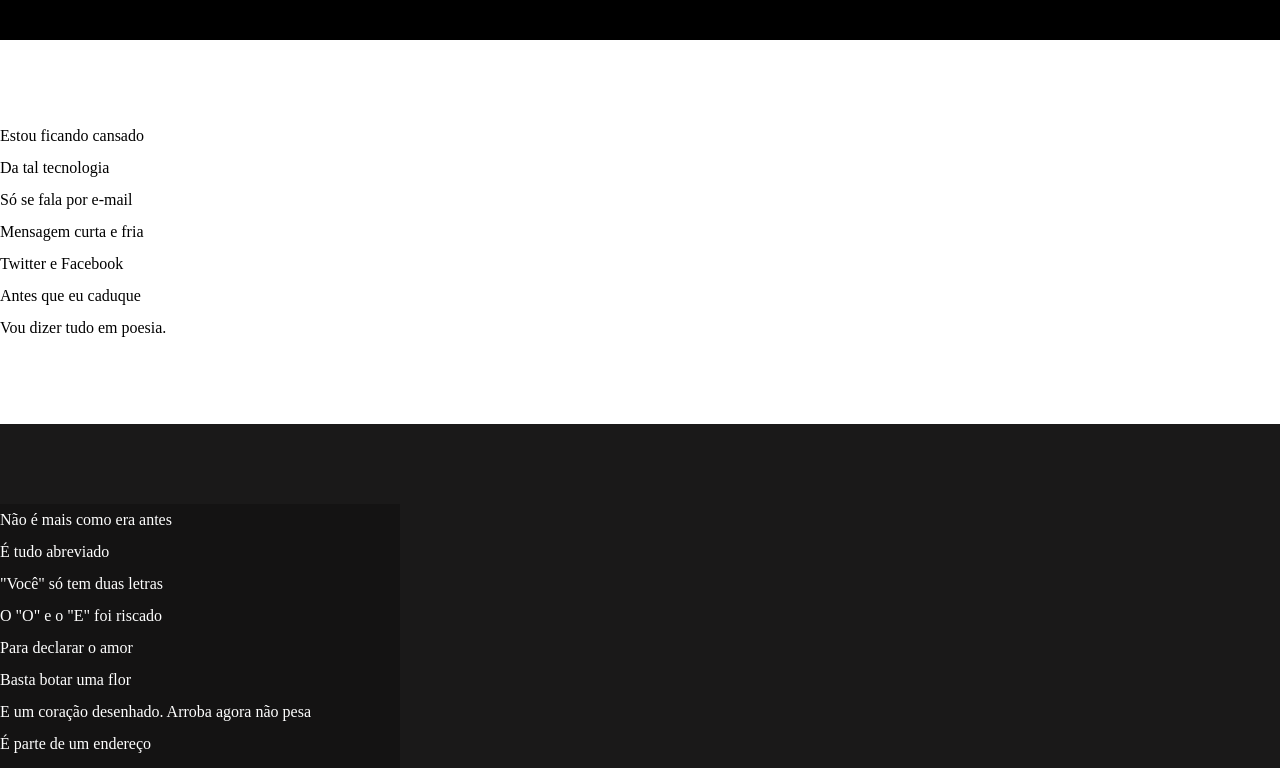
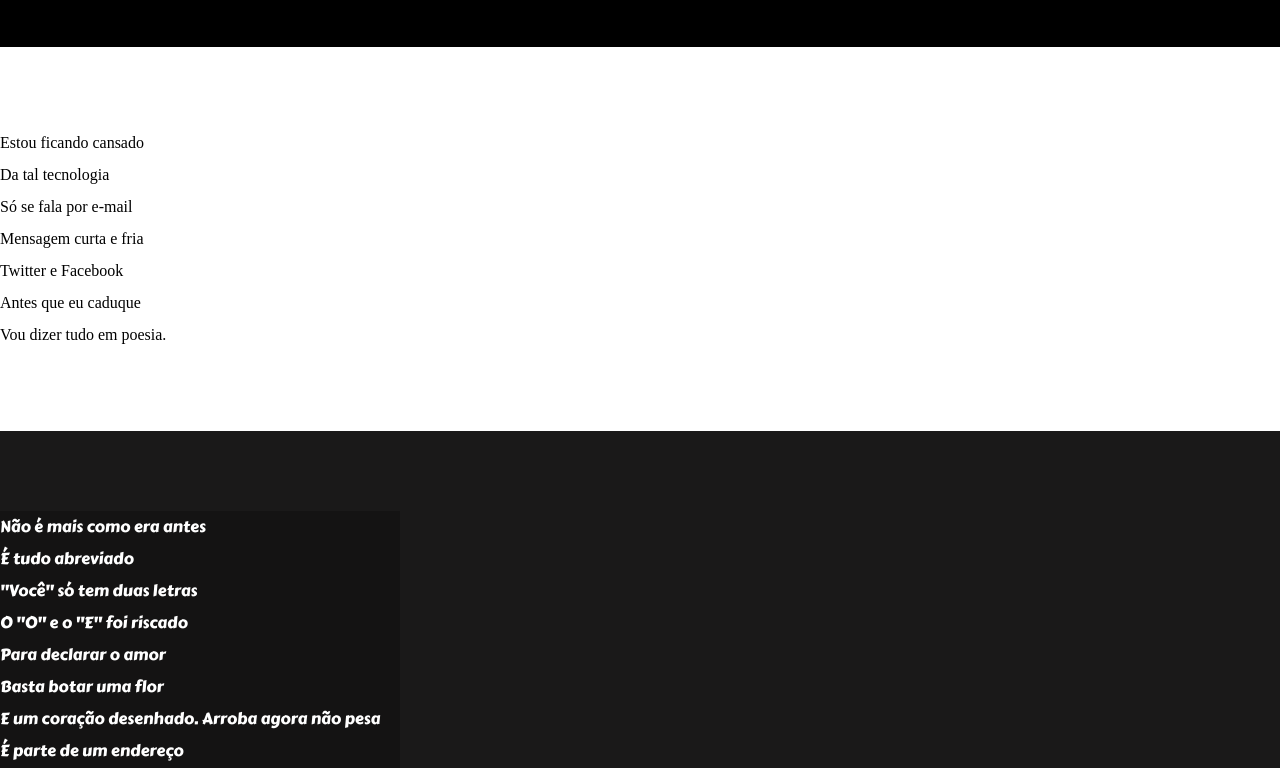
Before and after one commit to AllanAmorym/Aula-HTML5-CSS3, a plain HTML site: page desafios/d01/index.html in a window 1280 px wide. Shown: the part 115-883 px from the top of the page. Drawn offline with Linux system fonts and the light colour scheme.

Commit message:
coloquei as fontes

```diff
--- a/desafios/d01/estilo/style.css
+++ b/desafios/d01/estilo/style.css
@@ -1,8 +1,15 @@
 @charset "UTF-8";
+@import url('https://fonts.googleapis.com/css2?family=Fjalla+One&display=swap');
+@import url('https://fonts.googleapis.com/css2?family=Carter+One&display=swap');
 
 * {
     margin: 0px;
     padding: 0px;
+}
+
+:root{
+    --font01: "Fjalla One", sans-serif;
+    --font02: "Carter One", system-ui;
 }
 
 html, body{
@@ -19,6 +26,7 @@ header > h1{
     padding-top: 50px;
     color: white;
     font-variant: small-caps;
+
 
 }
 header > p{
@@ -64,3 +72,7 @@ footer{
 footer > p{
     color: white;
 }
+
+p{
+    font-family: var(--font02);
+}
```
